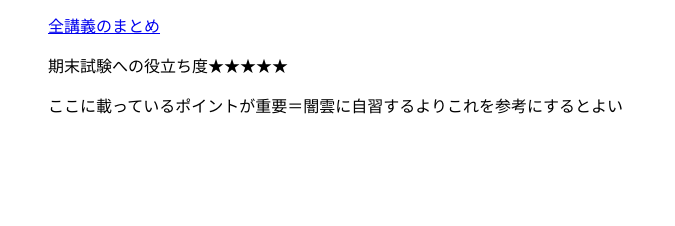
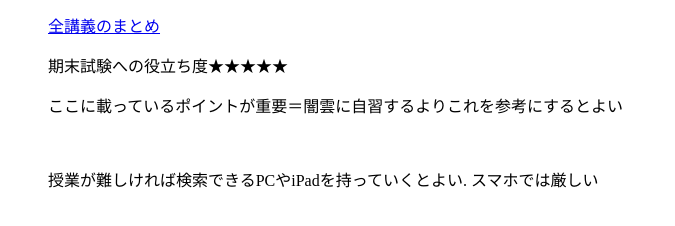
Before and after one commit to jackdawson0410/sample18, a plain HTML site: page index.html in a window 1280 px wide. Shown: the part 102-328 px from the top of the page, without its empty margins (0-675 px from the left). Drawn offline with Linux system fonts and the light colour scheme.

Commit message:
Update index.html

```diff
--- a/index.html
+++ b/index.html
@@ -10,6 +10,8 @@
 		<a href = "https://www.dropbox.com/scl/fi/gxf9ji4woqncpok84xtz4/.pdf?rlkey=x2v0wptcimf2d93xiaqo42f0b&dl=0">全講義のまとめ</a></li>
 		<p>期末試験への役立ち度★★★★★</p>
 		<p>ここに載っているポイントが重要＝闇雲に自習するよりこれを参考にするとよい</p>
+		<br>
+		<p>授業が難しければ検索できるPCやiPadを持っていくとよい. スマホでは厳しい</p>
 
 	</ul>
 </body>
```
